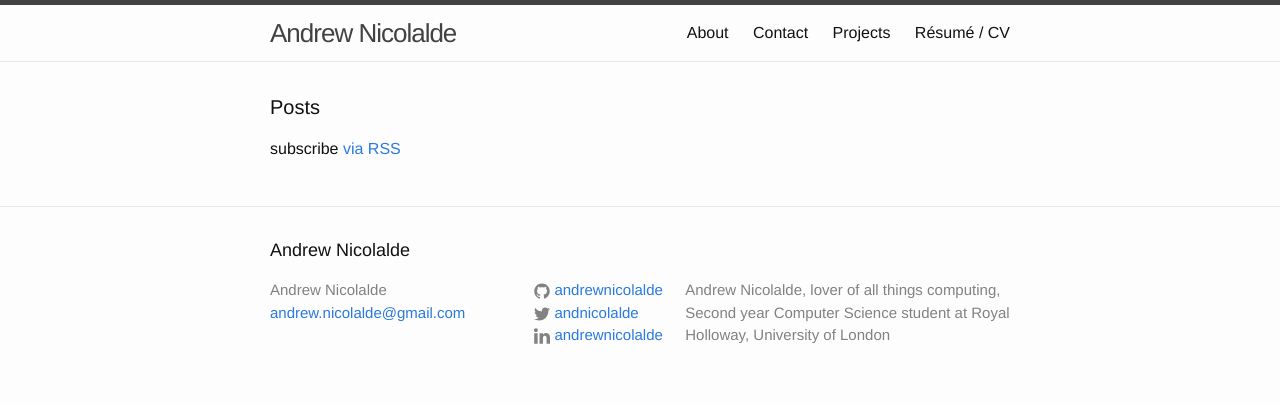
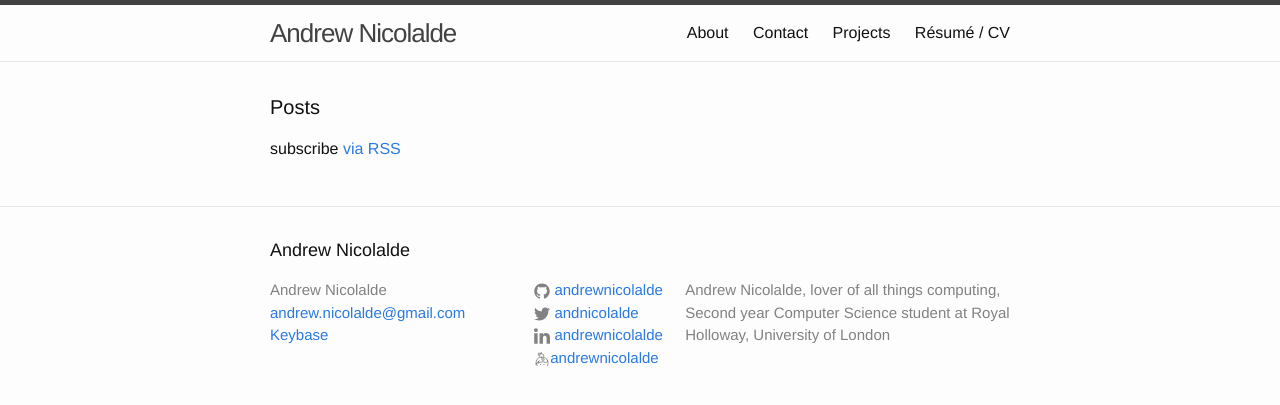
Before and after one commit to andrewnicolalde/andrewn.io, a Jekyll site: the page built from index.md, in a window 1280 px wide. Shown: the top 405 px of the page. Built offline with Jekyll 4.4.1, drawn with Linux system fonts in a browser that asks for light colours.

Commit message:
Add keybase link & icon in footer

```diff
--- a/_config.yml
+++ b/_config.yml
@@ -21,7 +21,7 @@ url: "https://andrewn.io" # the base hostname & protocol for your site, e.g. htt
 twitter_username: andnicolalde
 github_username:  andrewnicolalde
 linkedin_username: andrewnicolalde
-# keybase_username: andrewnicolalde # Commented out because the logo is too thin to be easily seen
+keybase_username: andrewnicolalde # Commented out because the logo is too thin to be easily seen
 
 # Build settings
 markdown: kramdown
```
